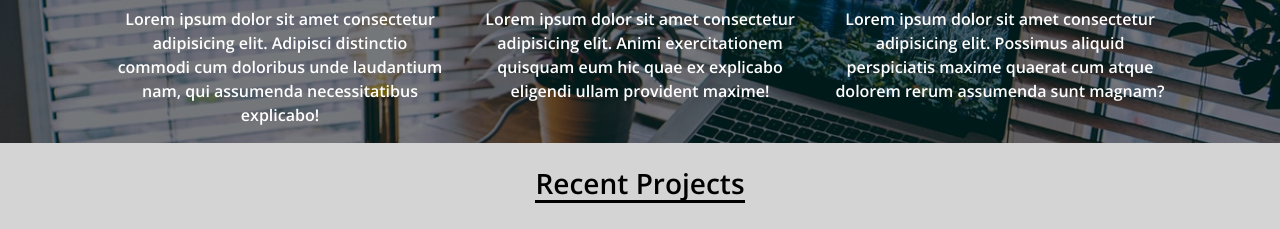
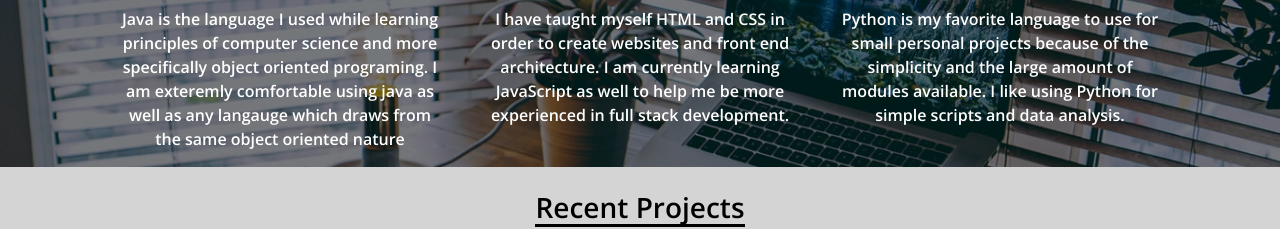
Before and after one commit to Sam-F90/Website, a website: page index.html in a window 1280 px wide. Shown: the part 1822-2051 px from the top of the page. Drawn offline with nearby package versions, Linux system fonts and the light colour scheme.

Commit message:
recent projects

```diff
--- a/index.html
+++ b/index.html
@@ -140,25 +140,24 @@
         <h3 class="section-header-light mt-2 mb-4">Technologies</h3>
 
         <div class="container m-auto row">
-          <div class="col-md">
+          <div class="col-lg ">
             <i class="tech-icon fab fa-java fa-4x"></i>
-            <p class="tech-descrip java-descrip tech-hover">Lorem ipsum dolor sit amet consectetur adipisicing elit. Adipisci distinctio commodi cum doloribus unde laudantium nam, qui assumenda necessitatibus explicabo!
-            </p>
+            <p class="tech-descrip java-descrip tech-hover">Java is the language I used while learning principles of computer science and more specifically object oriented programing. I am exteremly comfortable using java as well as any langauge which draws from the same object oriented nature            </p>
           </div>
 
-          <div class="col-md">
+          <div class="col-lg">
             <div class="tech-icon mx-auto">
               <i class="fab fa-js fa-4x tech-hover my-auto mx-1"></i>
               <i class="fab fa-html5 fa-4x tech-hover my-auto mx-1"></i>
               <i class="fab fa-css3-alt fa-4x tech-hover my-auto mx-1"></i>
             </div>
-            <p class="tech-descrip web-descrip tech-hover">Lorem ipsum dolor sit amet consectetur adipisicing elit. Animi exercitationem quisquam eum hic quae ex explicabo eligendi ullam provident maxime!
+            <p class="tech-descrip web-descrip tech-hover">I have taught myself HTML and CSS in order to create websites and front end architecture. I am currently learning JavaScript as well to help me be more experienced in full stack development.
             </p>
           </div>
 
-          <div class="col-md">
+          <div class="col-lg">
             <i class="tech-icon fab fa-python fa-4x d-block"></i>
-            <p class="tech-descrip python-descrip tech-hover">Lorem ipsum dolor sit amet consectetur adipisicing elit. Possimus aliquid perspiciatis maxime quaerat cum atque dolorem rerum assumenda sunt magnam?
+            <p class="tech-descrip python-descrip tech-hover">Python is my favorite language to use for small personal projects because of the simplicity and the large amount of modules available. I like using Python for simple scripts and data analysis.
             </p>
           </div>
         </div>
```
